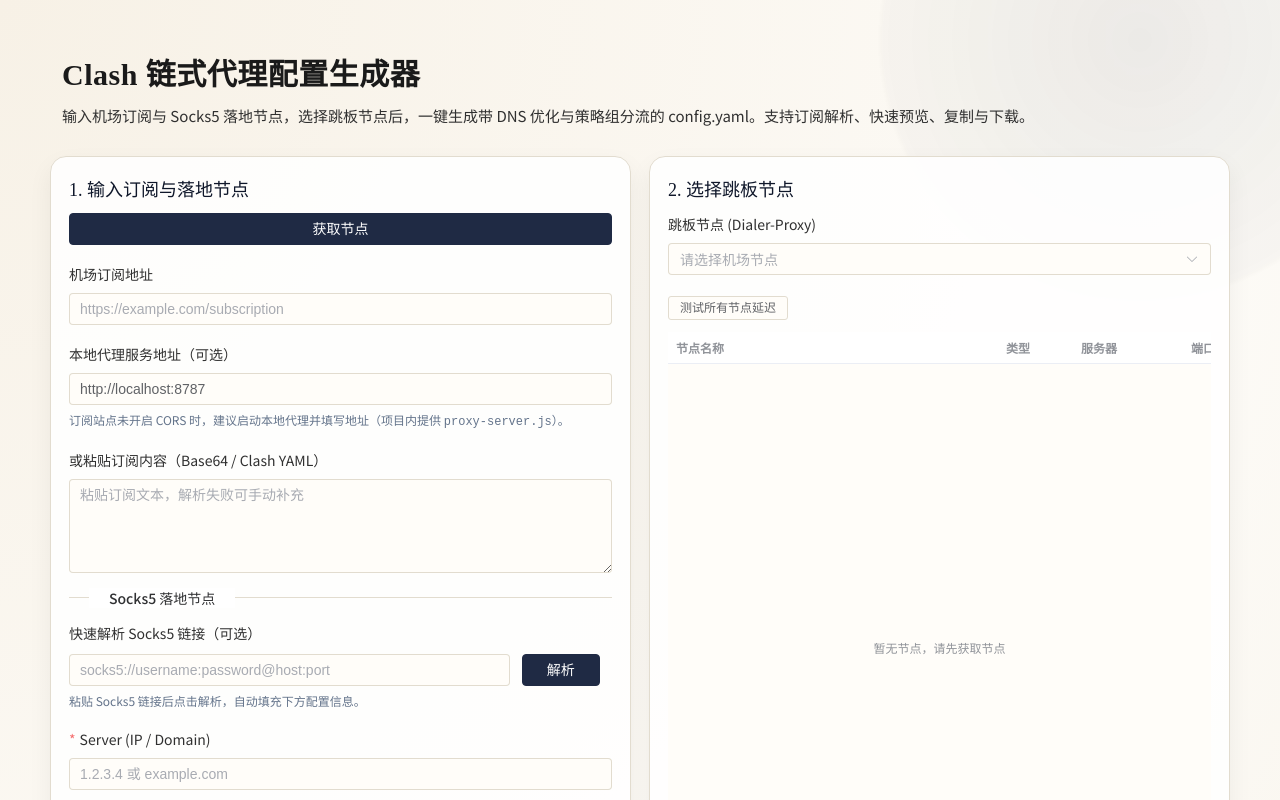
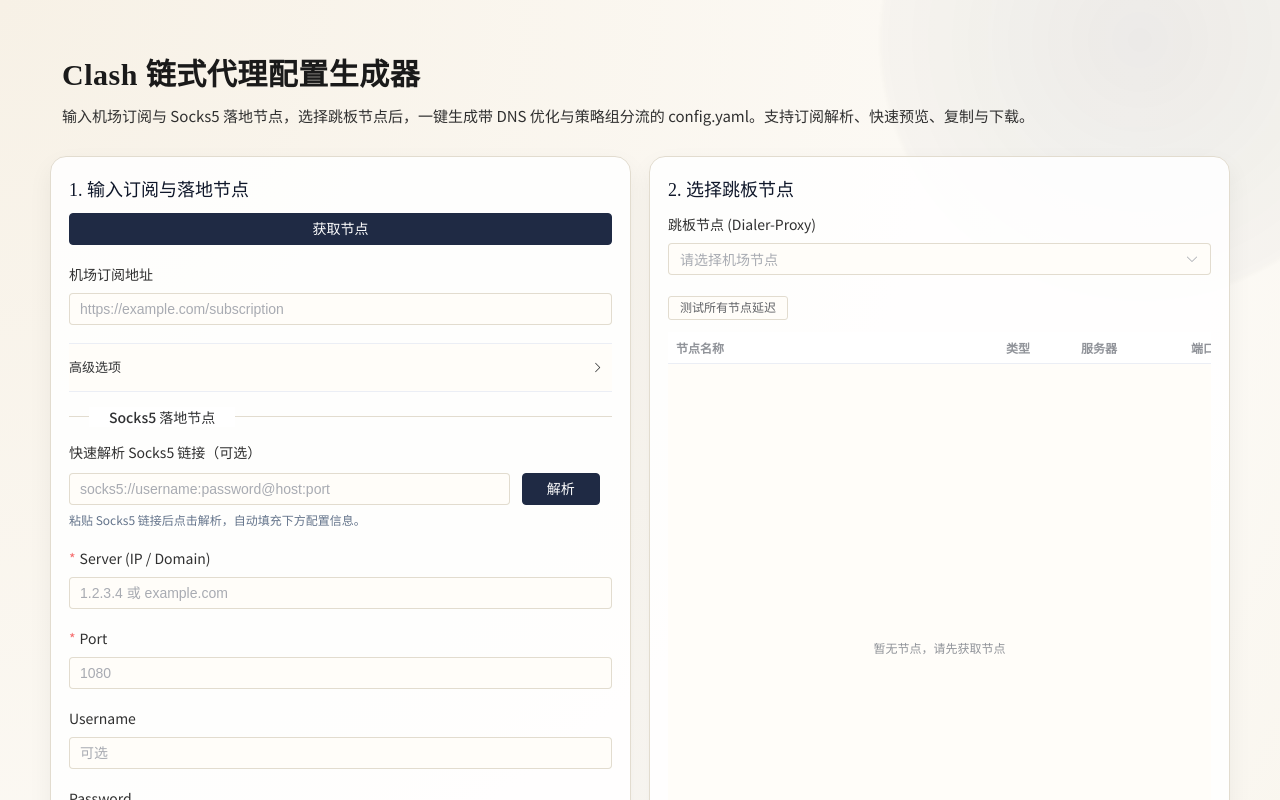
Before and after one commit to Gary-zy/ClashRelay, a Vue app: page / in a window 1280 px wide. Shown: the top 800 px of the page. Built offline with nearby package versions, Linux system fonts and the light colour scheme.

Commit message:
refactor: 简化界面，移除粘贴订阅功能，高级选项折叠显示

```diff
--- a/src/App.vue
+++ b/src/App.vue
@@ -21,21 +21,18 @@
             <el-form-item label="机场订阅地址" prop="subscriptionUrl">
               <el-input v-model="form.subscriptionUrl" placeholder="https://example.com/subscription" />
             </el-form-item>
-            <el-form-item label="本地代理服务地址（可选）">
+
+            <el-collapse style="margin-bottom: 16px;">
+              <el-collapse-item title="高级选项" name="advanced">
+                <el-form-item label="本地代理服务地址">
                   <el-input v-model="form.proxyUrl" placeholder="http://localhost:8787" />
                   <div class="helper-text">
-                订阅站点未开启 CORS 时，建议启动本地代理并填写地址（项目内提供
+                    订阅站点未开启 CORS 时，可启动本地代理（项目内提供
                     <code>proxy-server.js</code>）。
                   </div>
                 </el-form-item>
-            <el-form-item label="或粘贴订阅内容（Base64 / Clash YAML）">
-              <el-input
-                v-model="form.subscriptionText"
-                type="textarea"
-                :rows="4"
-                placeholder="粘贴订阅文本，解析失败可手动补充"
-              />
-            </el-form-item>
+              </el-collapse-item>
+            </el-collapse>
 
             <el-divider content-position="left">Socks5 落地节点</el-divider>
             <el-form-item label="快速解析 Socks5 链接（可选）">
@@ -280,7 +277,6 @@
 
 const formDefaults = {
   subscriptionUrl: "",
-  subscriptionText: "",
   proxyUrl: "http://localhost:8787",
   includeDefaultRules: true,
   customRulesText: "",
@@ -451,8 +447,14 @@
 const handleFetch = async () => {
   status.message = "";
   status.type = "info";
-  let text = form.subscriptionText.trim();
-  if (!text && form.subscriptionUrl) {
+
+  if (!form.subscriptionUrl.trim()) {
+    status.message = "请输入订阅地址。";
+    status.type = "warning";
+    return;
+  }
+
+  let text = "";
   try {
     const subscriptionUrl = form.subscriptionUrl.trim();
     const proxyUrl = form.proxyUrl.trim();
@@ -463,13 +465,13 @@
     const response = await fetch(fetchUrl);
     text = await response.text();
   } catch (error) {
-      status.message = "订阅拉取失败，可能存在 CORS 限制。可粘贴订阅文本，或启动本地代理后再试。";
+    status.message = "订阅拉取失败，可能存在 CORS 限制。请展开高级选项配置本地代理后再试。";
     status.type = "warning";
     return;
   }
-  }
+
   if (!text) {
-    status.message = "请提供订阅 URL 或订阅文本。";
+    status.message = "订阅内容为空。";
     status.type = "warning";
     return;
   }
```
Lines whose indentation alone changed are shown as unchanged.
